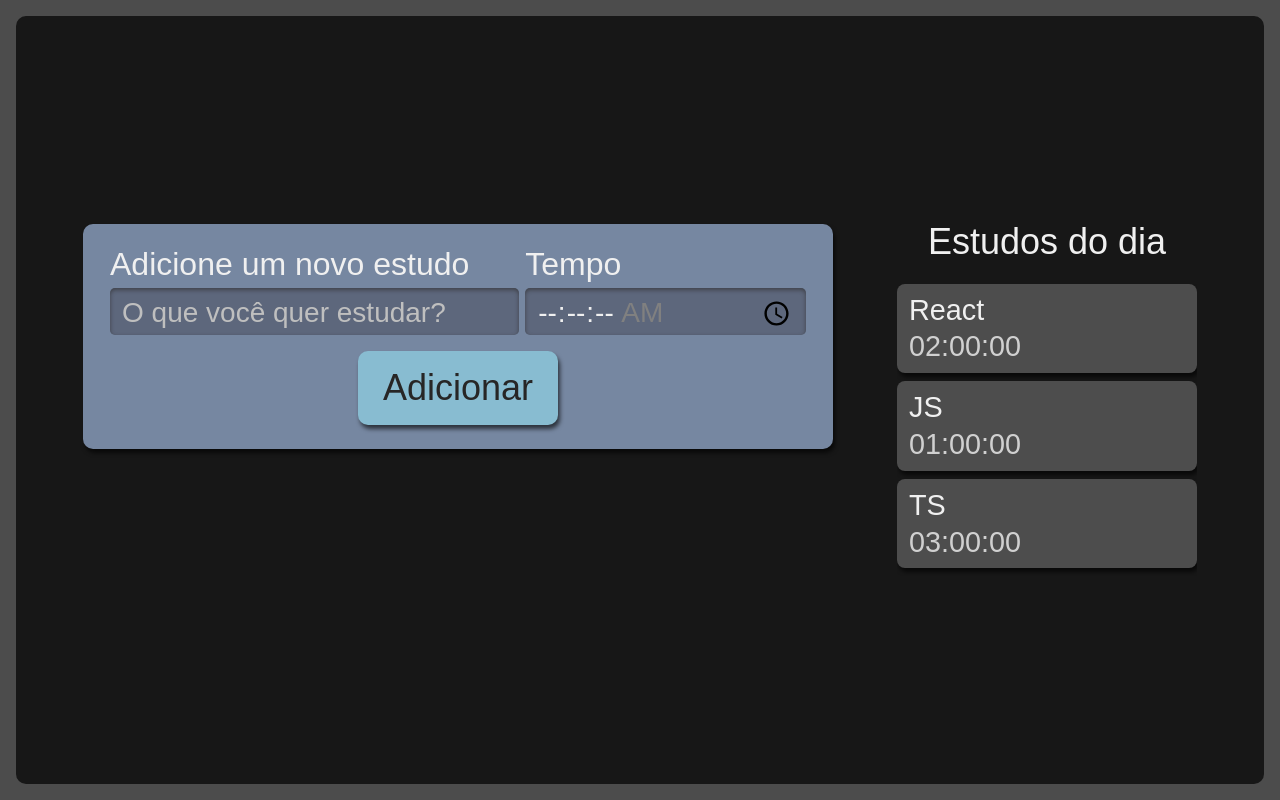
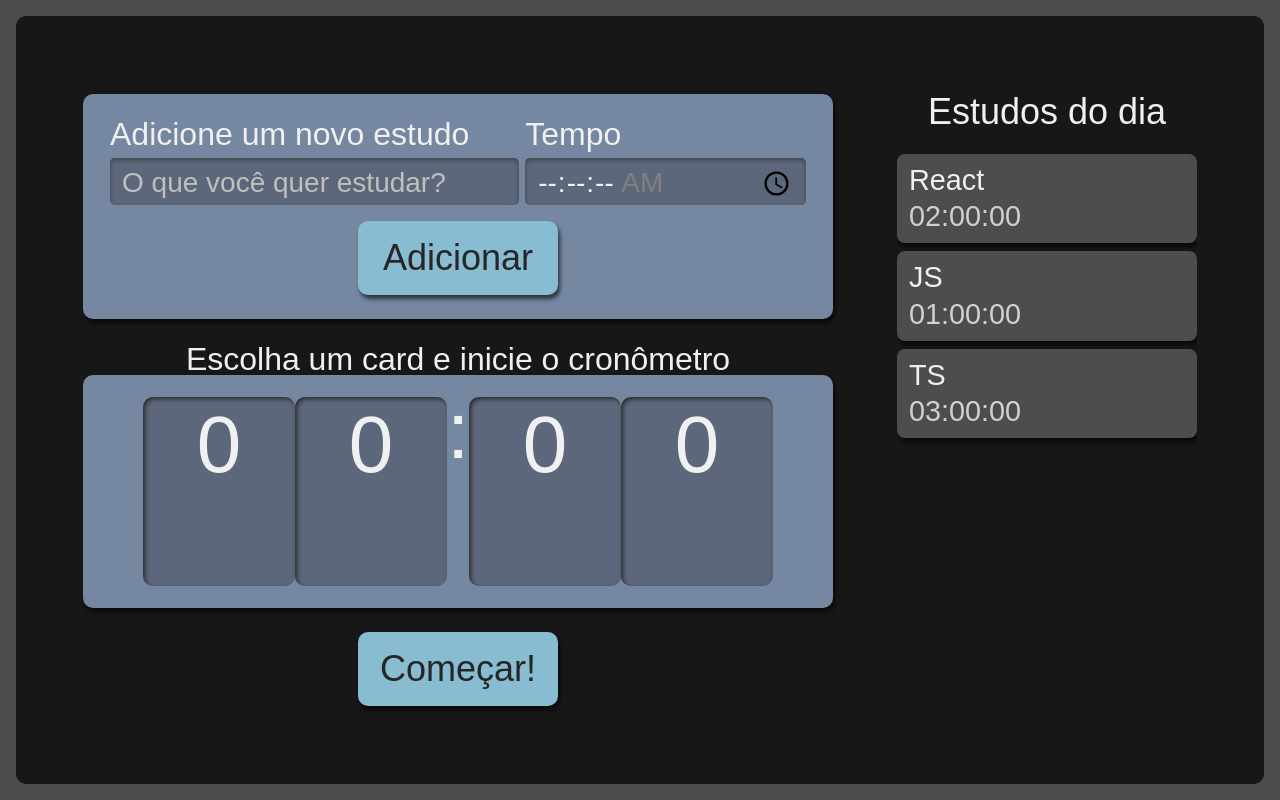
Before and after one commit to jp-grilo/Alura-studies, a React (Create React App) app: page / in a window 1280 px wide. Built offline with nearby package versions, Linux system fonts and the light colour scheme.

Commit message:
componente cronômetro adicionardo

```diff
--- /dev/null
+++ b/src/Components/Stopwatch/Watch/index.tsx
@@ -0,0 +1,13 @@
+import style from './watch.module.scss'
+
+export default function Watch(){
+    return(
+        <>
+        <span className={style.watchNumber}>0</span>
+        <span className={style.watchNumber}>0</span>
+        <span className={style.watchDivision}>:</span>
+        <span className={style.watchNumber}>0</span>
+        <span className={style.watchNumber}>0</span>
+        </>
+    )
+}
--- /dev/null
+++ b/src/Components/Stopwatch/Watch/watch.module.scss
@@ -0,0 +1,22 @@
+.watchNumber {
+    background-color: #5D677C;
+    box-shadow: 2px 2px 4px #2B2B2B inset;
+    height: 3.6rem;
+    width: 3rem;
+    padding: 8px 4px;
+    border-radius: 10px;
+    text-align: center;
+
+    @media screen and (min-width:1280px) {
+      height: 10.8rem;
+      width: 9rem;
+    }
+  }
+
+  .watchDivision {
+    height: 4.2rem;
+
+    @media screen and (min-width:1280px) {
+      height: 12.6rem;
+    }
+  }
--- a/src/Components/Stopwatch/index.tsx
+++ b/src/Components/Stopwatch/index.tsx
@@ -1 +1,18 @@
-import React from "react";
+import Button from '../Button'
+import Watch from './Watch'
+import style from './stopwatch.module.scss'
+
+export default function Stopwatch(){
+    return(
+    <div className={style.stopwatch}>
+        <p className={style.title}>Escolha um card e inicie o cronômetro</p>
+        <div className={style.watchWrapper}>
+        <Watch />
+        </div>
+        <Button
+        text='Começar!'
+        />
+
+    </div>
+    )
+}
--- a/src/Components/Stopwatch/stopwatch.module.scss
+++ b/src/Components/Stopwatch/stopwatch.module.scss
@@ -0,0 +1,59 @@
+.stopwatch {
+    display: flex;
+    flex-direction: column;
+    align-items: center;
+    grid-area: cronometro;
+
+    .watchWrapper {
+      align-items: center;
+      background-color: #7687A1;
+      border-radius: 10px;
+      box-shadow: 2px 4px 4px #0000009F;
+      box-sizing: border-box;
+      display: flex;
+      font-size: 5rem;
+      justify-content: center;
+      margin-bottom: 24px;
+      padding: 16px 12px;
+      width: 100%;
+    }
+
+    .title {
+      font-size: 2rem;
+    }
+
+    button {
+      background-color: #88bcd1;
+      border-radius: 10px;
+      box-shadow: 2px 4px 4px #0000009F;
+      color: #272626;
+      cursor: pointer;
+      font-size: 1.25rem;
+      padding: 16px;
+      width: 150px;
+
+      &:active {
+        background-color: #7CA6B7;
+        box-shadow: 2px 2px 4px #0000009F inset;
+        cursor: auto;
+      }
+    }
+
+    @media screen and (min-width:1280px) {
+
+      .relogioWrapper{
+        font-size: 15rem;
+      }
+
+      p {
+        font-size: 2rem;
+      }
+
+      button {
+        grid-column-start: span 2;
+        justify-self: center;
+        width: 200px;
+        font-size: 2.25rem;
+      }
+    }
+  }
--- a/src/Pages/App.tsx
+++ b/src/Pages/App.tsx
@@ -1,6 +1,7 @@
 import React from 'react';
 import Form from '../Components/Form';
 import List from '../Components/List';
+import Stopwatch from '../Components/Stopwatch';
 import style from './app.module.scss';
 
 function App() {
@@ -8,6 +9,7 @@
     <div className={style.AppStyle}>
       <Form />
       <List />
+      <Stopwatch />
     </div>
   );
 }
```
